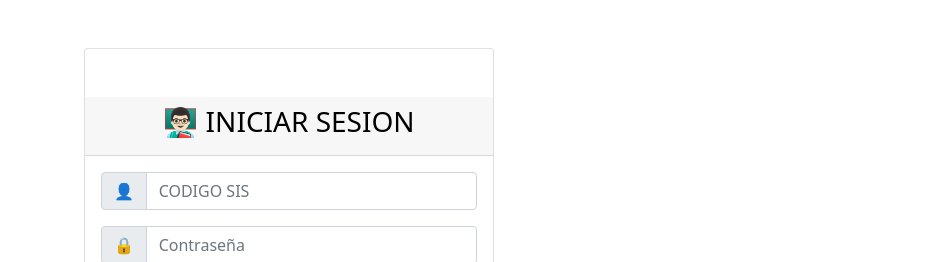
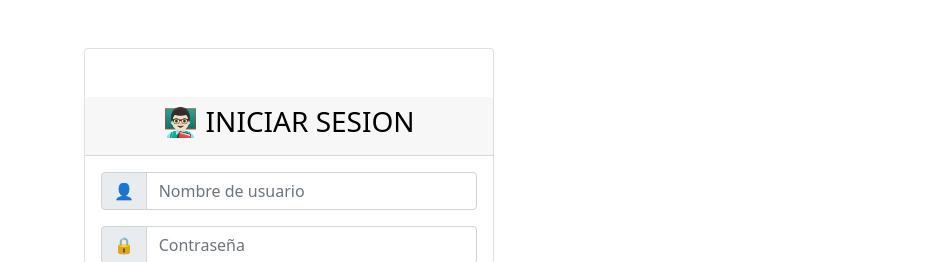
Before and after one commit to ClubMorningSoftware/ReservaAula, a React (Create React App) app: page / in a window 1280 px wide. Shown: the top 262 px of the page, without its empty margins (351-1280 px from the left). Built offline with nearby package versions, Linux system fonts and the light colour scheme.

Commit message:
Mejoras Nombre Usuario

```diff
--- a/src/component/Inicio.jsx
+++ b/src/component/Inicio.jsx
@@ -62,7 +62,7 @@ export function Inicio() {
                                     <input
                                         type="text"
                                         className="form-control"
-                                        placeholder="CODIGO SIS"
+                                        placeholder="Nombre de usuario"
                                         name='codigoSisDocente'
                                         aria-label="Username"
                                         aria-describedby="basic-addon1"
--- a/src/component/Registro.jsx
+++ b/src/component/Registro.jsx
@@ -148,7 +148,7 @@ export function Registro() {
                                 <input
                                     type="text"
                                     className="form-control"
-                                    placeholder="CODIGO SIS"
+                                    placeholder="Nombre de usuario"
                                     aria-label="Username"
                                     aria-describedby="basic-addon1"
                                     ref={refCodigoSis}
--- a/src/component/Reserva.jsx
+++ b/src/component/Reserva.jsx
@@ -23,7 +23,7 @@ export function Reserva() {
                         </div>
                         <div className="card-body">
                             <div class="d-grid gap-2 mt-2">
-
+                                <button onClick={CerrarSesion} type="button" class="btn btn-info">Cerrar Sesion</button>
                             </div>
                         </div>
                     </div>
@@ -36,5 +36,5 @@ export function Reserva() {
         </div>
     )
 }/*
-<button onClick={CerrarSesion} type="button" class="btn btn-info">Cerrar Sesion</button>
+
 */
```
